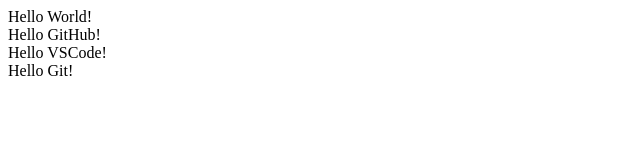
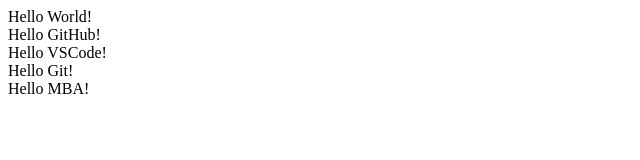
Before and after one commit to JjpMbaImpacta/portal, a plain HTML site: page index.html in a window 1280 px wide. Shown: the whole page, without its empty margins (0-640 px from the left). Drawn offline with Linux system fonts and the light colour scheme.

Commit message:
commit VSCode

```diff
--- a/index.html
+++ b/index.html
@@ -4,5 +4,6 @@
     <div>Hello GitHub!</div>
     <div>Hello VSCode!</div>
     <div>Hello Git!</div>
+    <div>Hello MBA!</div>
   </body>
 </html>
```
